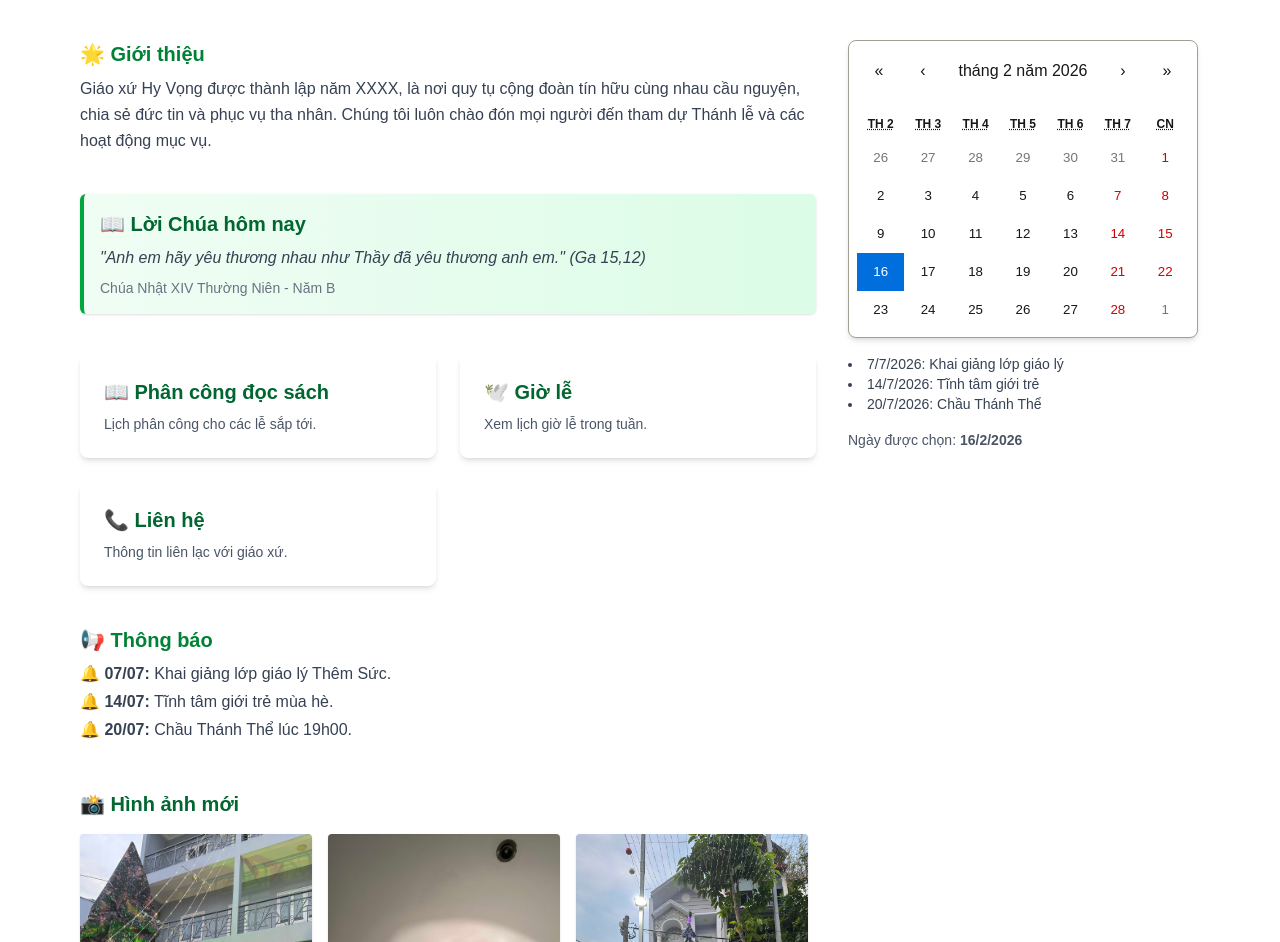
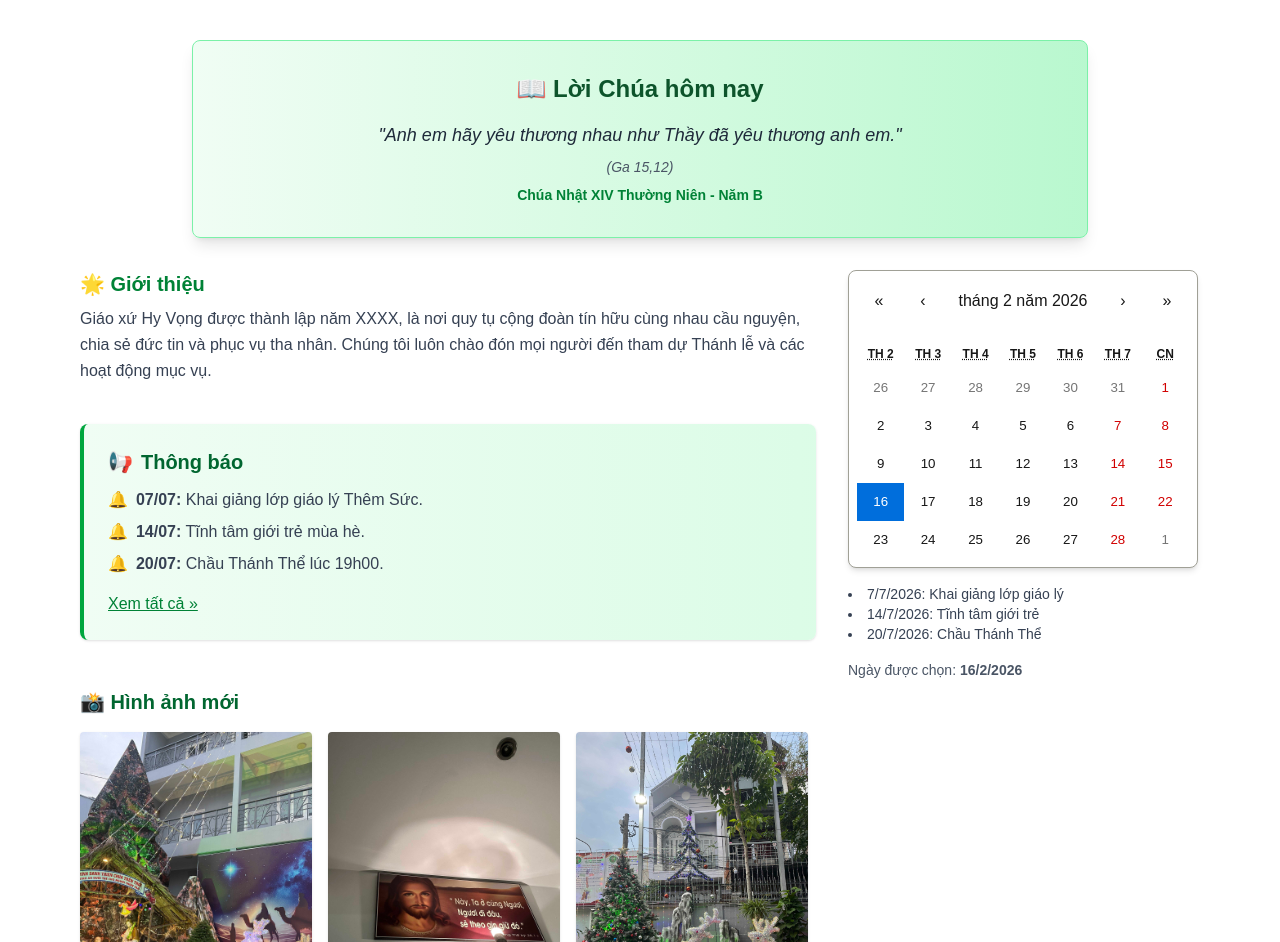
Before and after one commit to nqminhuit/church-site, a Next.js app: page / in a window 1280 px wide. Shown: the part 1040-1982 px from the top of the page. Built offline with nearby package versions, Linux system fonts and the light colour scheme.

Commit message:
feat(home): Add full-width Word of God section
Move scripture display from sidebar to prominent
homepage section, restyle announcements with
links, and update button text.

```diff
--- a/app/page.js
+++ b/app/page.js
@@ -22,8 +22,18 @@ export default function HomePage() {
           />
           <h1 className="text-4xl font-bold text-green-800">Chào mừng đến với Giáo xứ Hy Vọng</h1>
           <p className="mt-4 text-lg text-gray-700">&quot;Hy vọng nơi Chúa là nguồn sức mạnh của chúng ta.&quot; (Is 40,31)</p>
-          <a href="/gio-le" className="mt-6 inline-block bg-green-700 text-white px-6 py-3 rounded-lg shadow-md hover:bg-green-800 transition">Tham Gia Thánh Lễ Chúa Nhật</a>
+          <a href="/gio-le" className="mt-6 inline-block bg-green-700 text-white px-6 py-3 rounded-lg shadow-md hover:bg-green-800 transition">Tham Dự Thánh Lễ</a>
         </div>
+      </section>
+
+      {/* Word of God Section - Full Width */}
+      <section className="max-w-4xl mx-auto text-center py-8 bg-gradient-to-r from-green-50 to-green-200 border border-green-300 rounded-lg shadow-lg my-8">
+        <h2 className="text-2xl font-bold text-green-900 mb-4">📖 Lời Chúa hôm nay</h2>
+        <blockquote className="text-lg text-gray-800 italic font-medium mx-4">
+          &quot;Anh em hãy yêu thương nhau như Thầy đã yêu thương anh em.&quot;
+        </blockquote>
+        <cite className="text-sm text-gray-600 mt-2 block">(Ga 15,12)</cite>
+        <p className="text-sm text-green-700 font-semibold mt-2">Chúa Nhật XIV Thường Niên - Năm B</p>
       </section>
 
       {/* Grid: Left - Content, Right - Calendar */}
@@ -34,34 +44,28 @@ export default function HomePage() {
             <h2 className="text-xl font-semibold text-green-700 mb-2">🌟 Giới thiệu</h2>
             <p className="text-gray-700 leading-relaxed">Giáo xứ Hy Vọng được thành lập năm XXXX, là nơi quy tụ cộng đoàn tín hữu cùng nhau cầu nguyện, chia sẻ đức tin và phục vụ tha nhân. Chúng tôi luôn chào đón mọi người đến tham dự Thánh lễ và các hoạt động mục vụ.</p>
           </section>
-          <section className="bg-gradient-to-r from-green-50 to-green-100 border-l-4 border-green-600 p-4 rounded-md shadow-sm">
-            <h2 className="text-xl font-semibold text-green-800 mb-2">📖 Lời Chúa hôm nay</h2>
-            <p className="text-gray-700 italic">&quot;Anh em hãy yêu thương nhau như Thầy đã yêu thương anh em.&quot; (Ga 15,12)</p>
-            <p className="text-sm text-gray-500 mt-2">Chúa Nhật XIV Thường Niên - Năm B</p>
-          </section>
 
-          <section className="grid sm:grid-cols-2 gap-6">
-            <a href="/phan-cong-doc-sach" className="block bg-white shadow-md rounded-lg p-6 hover:bg-green-50">
-              <h2 className="text-xl font-semibold text-green-800 mb-2">📖 Phân công đọc sách</h2>
-              <p className="text-gray-600 text-sm">Lịch phân công cho các lễ sắp tới.</p>
-            </a>
-            <a href="/gio-le" className="block bg-white shadow-md rounded-lg p-6 hover:bg-green-50">
-              <h2 className="text-xl font-semibold text-green-800 mb-2">🕊️ Giờ lễ</h2>
-              <p className="text-gray-600 text-sm">Xem lịch giờ lễ trong tuần.</p>
-            </a>
-            <a href="/lien-he" className="block bg-white shadow-md rounded-lg p-6 hover:bg-green-50 col-span-2 sm:col-span-1">
-              <h2 className="text-xl font-semibold text-green-800 mb-2">📞 Liên hệ</h2>
-              <p className="text-gray-600 text-sm">Thông tin liên lạc với giáo xứ.</p>
-            </a>
-          </section>
 
-          <section>
-            <h2 className="text-xl font-semibold text-green-700 mb-2">📢 Thông báo</h2>
-            <ul className="space-y-1 text-gray-700">
-              <li>🔔 <strong>07/07:</strong> Khai giảng lớp giáo lý Thêm Sức.</li>
-              <li>🔔 <strong>14/07:</strong> Tĩnh tâm giới trẻ mùa hè.</li>
-              <li>🔔 <strong>20/07:</strong> Chầu Thánh Thể lúc 19h00.</li>
+
+          <section className="bg-gradient-to-r from-green-50 to-green-100 border-l-4 border-green-600 p-6 rounded-lg shadow-sm">
+            <h2 className="text-xl font-bold text-green-800 mb-3 flex items-center">
+              <span className="mr-2">📢</span> Thông báo
+            </h2>
+            <ul className="space-y-2 text-gray-700">
+              <li className="flex items-start">
+                <span className="text-green-600 mr-2">🔔</span>
+                <span><strong>07/07:</strong> Khai giảng lớp giáo lý Thêm Sức.</span>
+              </li>
+              <li className="flex items-start">
+                <span className="text-green-600 mr-2">🔔</span>
+                <span><strong>14/07:</strong> Tĩnh tâm giới trẻ mùa hè.</span>
+              </li>
+              <li className="flex items-start">
+                <span className="text-green-600 mr-2">🔔</span>
+                <span><strong>20/07:</strong> Chầu Thánh Thể lúc 19h00.</span>
+              </li>
             </ul>
+            <a href="/thong-bao" className="inline-block mt-4 text-green-700 underline font-medium hover:text-green-800">Xem tất cả &raquo;</a>
           </section>
           <section className="mt-12">
             <h2 className="text-xl font-bold text-green-800 mb-4">📸 Hình ảnh mới</h2>
```
